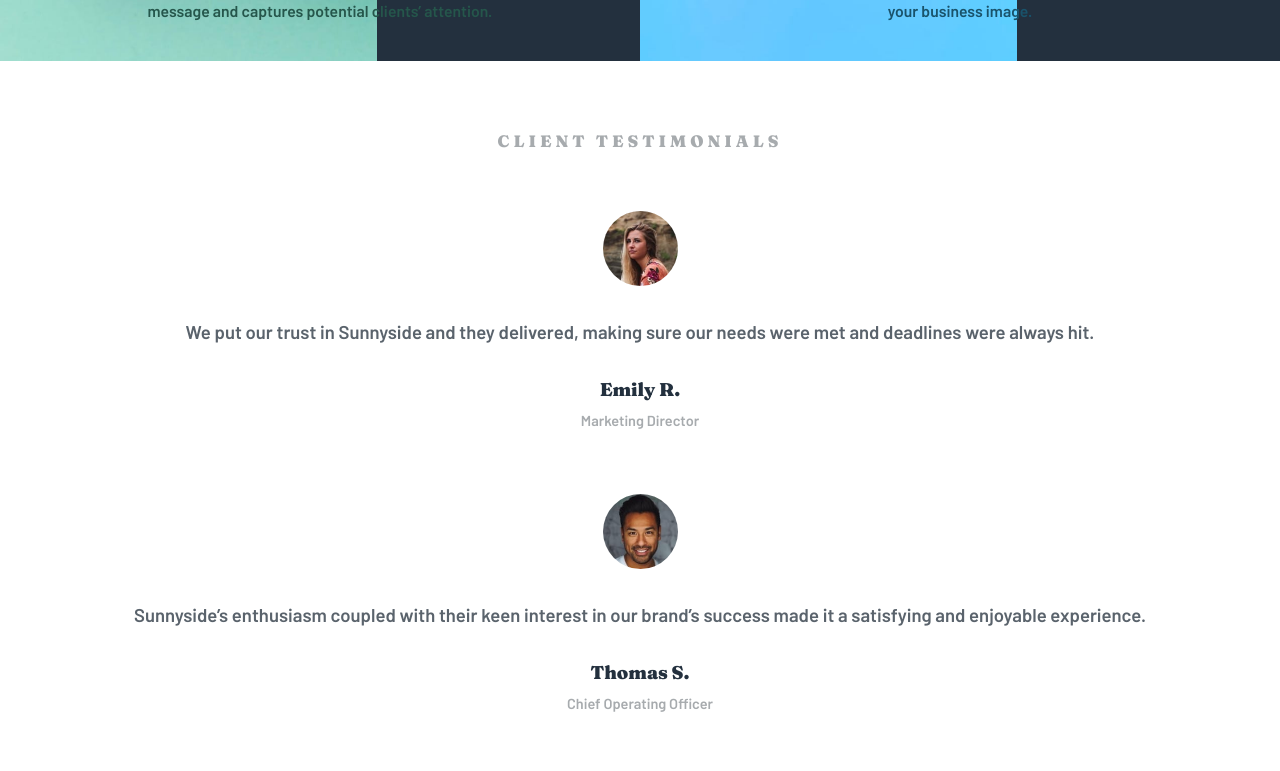
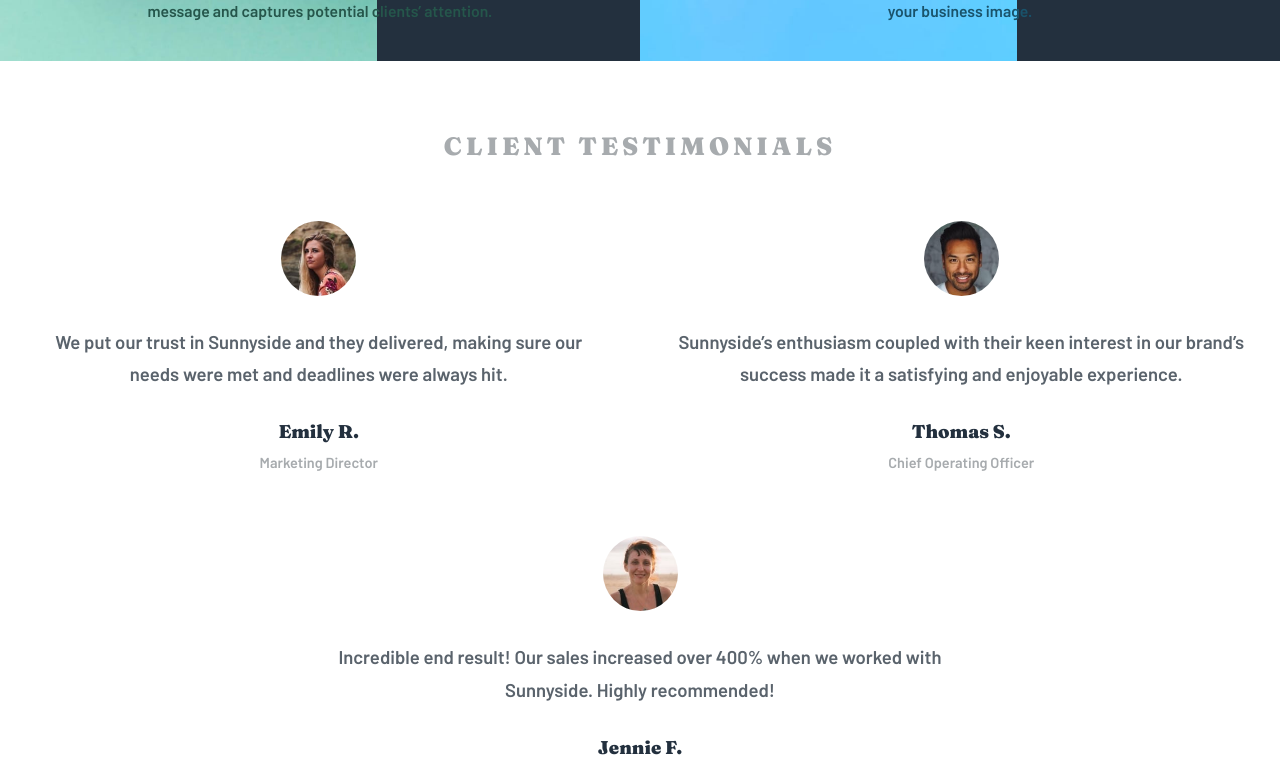
Before and after one commit to pkthunder87/agency-landing, a React (Vite) app: page / in a window 1280 px wide. Shown: the part 1840-2611 px from the top of the page. Built offline with nearby package versions, Linux system fonts and the light colour scheme.

Commit message:
Feat: Add Testimonials design for 641-760px

```diff
--- a/src/components/Testimonials.jsx
+++ b/src/components/Testimonials.jsx
@@ -2,18 +2,21 @@
 
 const testimonials = [
   {
+    num: "1",
     name: "Emily R.",
     imgPro: "./assets/images/image-emily.jpg",
     text: "We put our trust in Sunnyside and they delivered, making sure our needs were met and deadlines were always hit.",
     job: "Marketing Director",
   },
   {
+    num: "2",
     name: "Thomas S.",
     imgPro: "./assets/images/image-thomas.jpg",
     text: "Sunnyside’s enthusiasm coupled with their keen interest in our brand’s success made it a satisfying and enjoyable experience.",
     job: "Chief Operating Officer",
   },
   {
+    num: "3",
     name: "Jennie F.",
     imgPro: "./assets/images/image-jennie.jpg",
     text: "Incredible end result! Our sales increased over 400% when we worked with Sunnyside. Highly recommended!",
@@ -28,6 +31,7 @@
       <ul className="tests__list">
         {testimonials.map((person) => (
           <Testimony
+            num={person.num}
             key={person.imgPro}
             imgPro={person.imgPro}
             name={person.name}
--- a/src/components/Testimony.jsx
+++ b/src/components/Testimony.jsx
@@ -1,6 +1,6 @@
-function Testimony({ name, imgPro, text, job }) {
+function Testimony({ num, name, imgPro, text, job }) {
   return (
-    <li className="test">
+    <li className={`test test--${num}`}>
       <div className="test__img">
         <img src={imgPro} alt={`${name}'s profile pic`} />
       </div>
--- a/src/sass/_components.scss
+++ b/src/sass/_components.scss
@@ -342,6 +342,10 @@
         font-weight: 900;
         letter-spacing: 4px;
         color: var(--color-gray-blue);
+
+        @media (min-width: 640px) {
+          font-size: 2.5rem;
+        }
       }
 
       &__list {
@@ -349,6 +353,11 @@
         display: flex;
         flex-direction: column;
         gap: 6.5rem;
+
+        @media (min-width: 640px) {
+          display: grid;
+          grid-template-columns: 1fr 1fr;
+        }
       }
     }
 
@@ -357,6 +366,26 @@
       flex-direction: column;
       align-items: center;
       justify-content: center;
+
+      &--1 {
+        @media (min-width: 640px) {
+          align-self: start;
+        }
+      }
+
+      &--2 {
+        @media (min-width: 640px) {
+          align-self: end;
+        }
+      }
+
+      &--3 {
+        @media (min-width: 640px) {
+          grid-column: span 2;
+          width: 50%;
+          justify-self: center;
+        }
+      }
 
       &__img {
         width: 75px;
```
